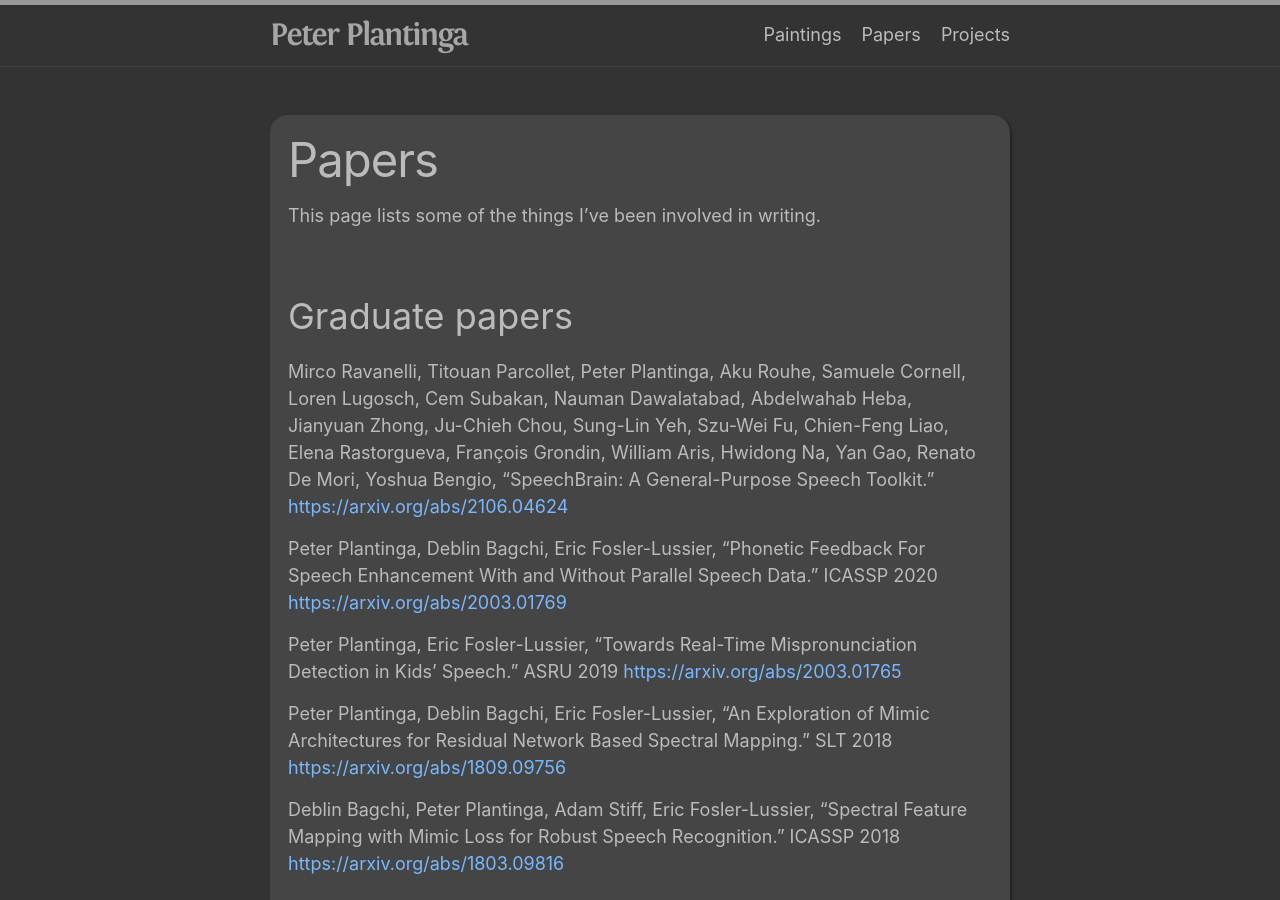
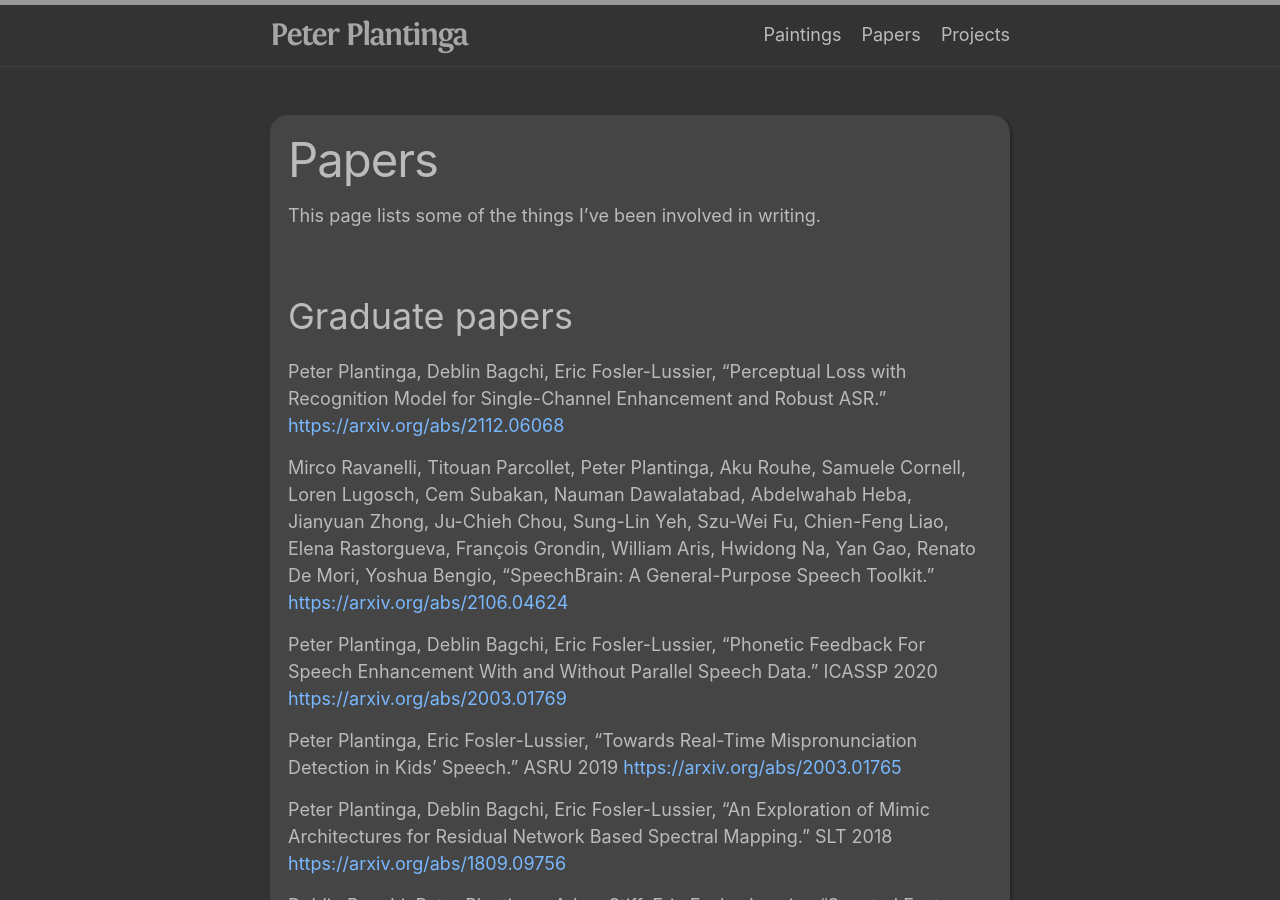
Before and after one commit to pplantinga/massey-plantinga.com, a Jekyll site: the page built from papers.md, in a window 1280 px wide and 900 px high. Built offline with Jekyll 4.4.1, drawn with Linux system fonts in a browser that asks for light colours.

Commit message:
Add perceptual SE journal paper

```diff
--- a/papers.md
+++ b/papers.md
@@ -8,6 +8,10 @@ This page lists some of the things I've been involved in writing.
 
 Graduate papers
 ---------------
+Peter Plantinga, Deblin Bagchi, Eric Fosler-Lussier, "Perceptual Loss with
+Recognition Model for Single-Channel Enhancement and Robust ASR."
+[https://arxiv.org/abs/2112.06068](https://arxiv.org/abs/2112.06068)
+
 Mirco Ravanelli, Titouan Parcollet, Peter Plantinga, Aku Rouhe, Samuele Cornell,
 Loren Lugosch, Cem Subakan, Nauman Dawalatabad, Abdelwahab Heba, Jianyuan Zhong,
 Ju-Chieh Chou, Sung-Lin Yeh, Szu-Wei Fu, Chien-Feng Liao, Elena Rastorgueva,
```
